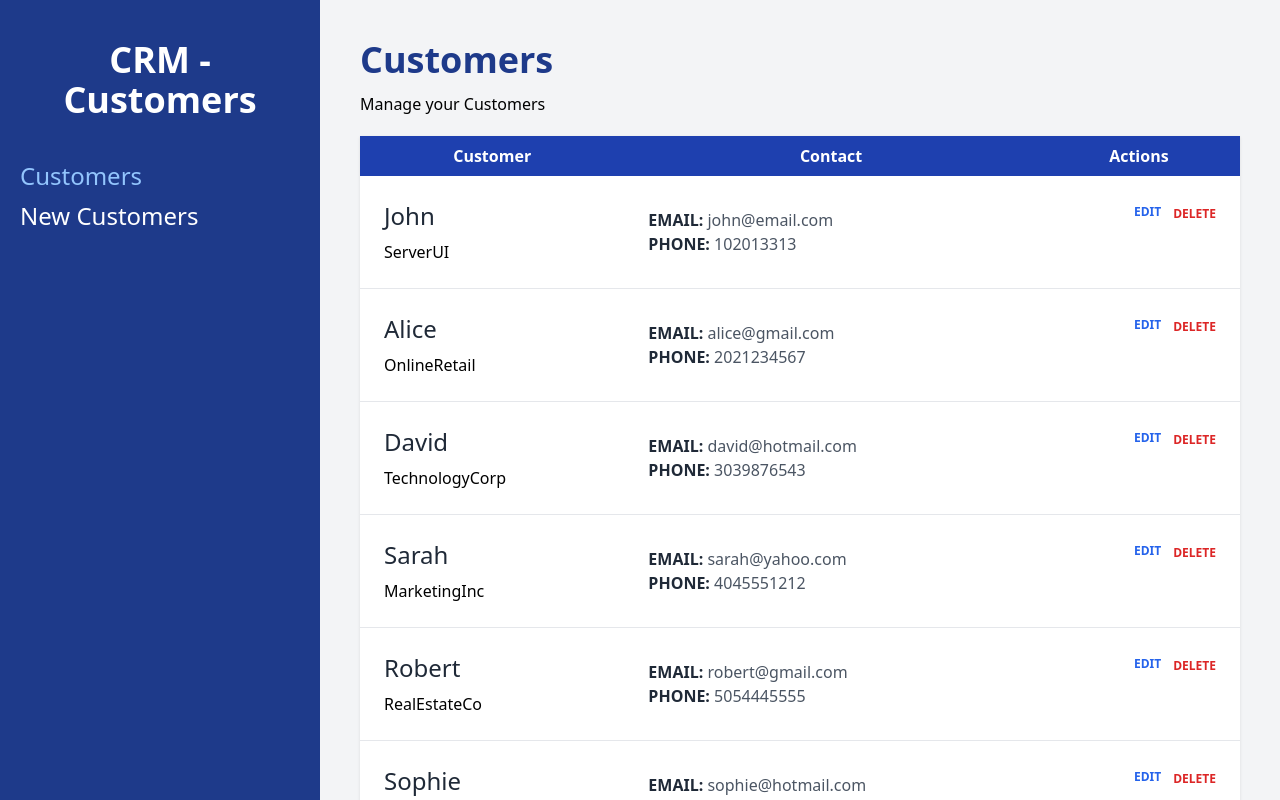
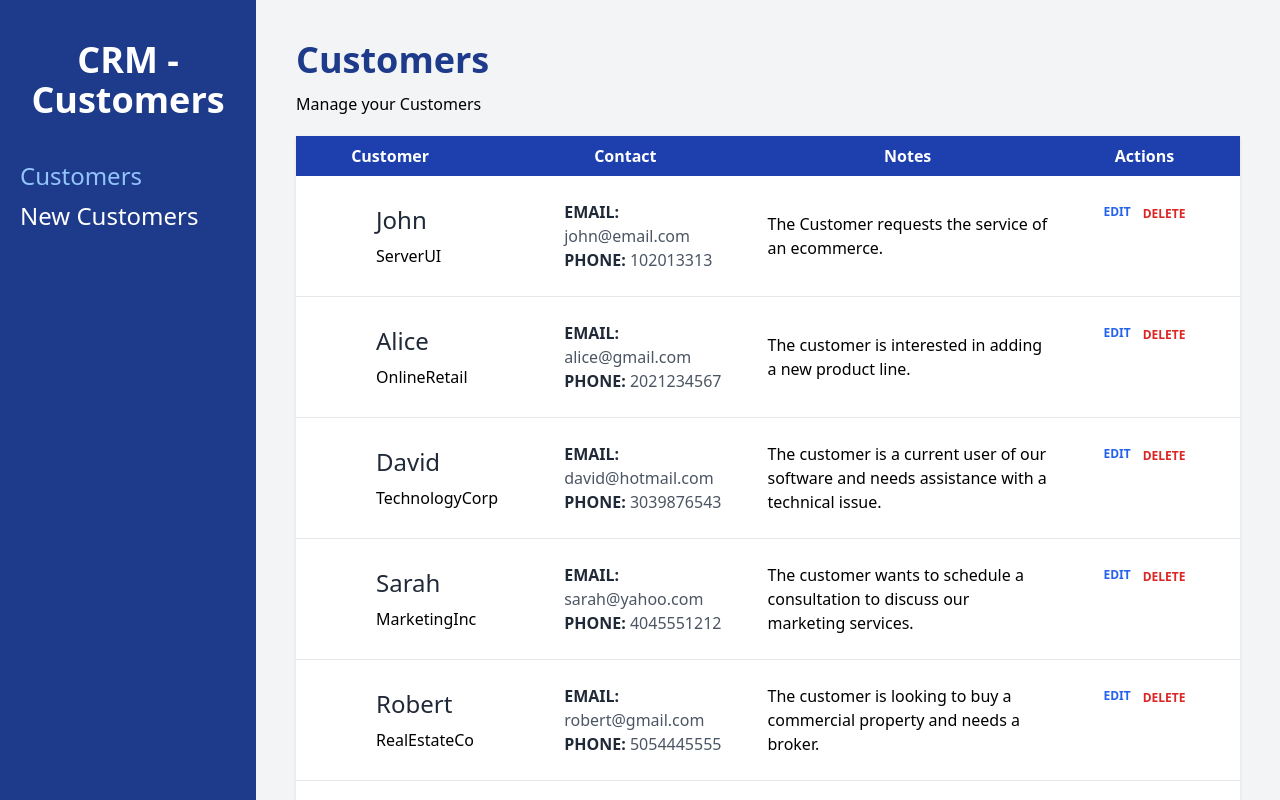
Before and after one commit to MaxiBelli/CRM, a React (Vite) app: page / in a window 1280 px wide. Built offline with nearby package versions, Linux system fonts and the light colour scheme; data requests are answered from the project's data file.

Commit message:
feat: add notes column and update styles

```diff
--- a/src/components/Customer.jsx
+++ b/src/components/Customer.jsx
@@ -8,15 +8,15 @@ export async function action({ params }) {
 
 function Customer({ customer }) {
   const navigate = useNavigate();
-  const { name, company, email, phone, id } = customer;
+  const { id, name, company, email, phone, notes } = customer;
 
   return (
     <tr className="border-b">
-      <td className="p-6 space-y-2">
+      <td className="max-w-[8rem] p-6 pl-20 space-y-2">
         <p className="text-2xl text-gray-800">{name}</p>
         <p>{company}</p>
       </td>
-      <td className="p-6">
+      <td className=" max-w-[12rem] pl-20 p-6 ">
         <p className="text-gray-600">
           {" "}
           <span className="text-gray-800 uppercase font-bold">Email: </span>
@@ -28,7 +28,8 @@ function Customer({ customer }) {
           {phone}{" "}
         </p>
       </td>
-      <td className="p-6 flex gap-3 justify-end">
+      <td className="max-w-[12rem]">{notes}</td>
+      <td className="p-6 flex gap-3 justify-center">
         <button
           type="button"
           className="text-blue-600 hover:text-blue-700 uppercase font-bold text-xs"
--- a/src/components/Layout.jsx
+++ b/src/components/Layout.jsx
@@ -4,7 +4,7 @@ function Layout() {
     const location = useLocation()
     return (
         <div className='md:flex md:min-h-screen'>
-            <aside className='md:w-1/4 bg-blue-900 px-5 py-10'>
+            <aside className='md:w-1/5 bg-blue-900 px-5 py-10'>
                 <h2 className='text-4xl font-black text-center text-white'>CRM - Customers</h2>
                 <nav className='mt-10'>
                     <Link
@@ -16,7 +16,7 @@ function Layout() {
                 </nav>
             </aside>
 
-            <main className='md:w-3/4 p-10 md:h-screen overflow-scroll'>
+            <main className='md:w-4/5 p-10 md:h-screen overflow-scroll'>
                 <Outlet />
             </main>
         </div>
--- a/src/pages/EditCustomer.jsx
+++ b/src/pages/EditCustomer.jsx
@@ -67,7 +67,7 @@ function EditCustomer() {
         </button>
       </div>
 
-      <div className="bg-white shadow rounded-md md:w-3/4 mx-auto px-5 py-10 mt-20">
+      <div className="bg-white shadow rounded-md md:w-3/4 mx-auto px-5 py-10 mt-10">
         {errors?.length &&
           errors.map((error, i) => <Error key={i}>{error}</Error>)}
 
--- a/src/pages/Index.jsx
+++ b/src/pages/Index.jsx
@@ -21,6 +21,7 @@ function Index() {
             <tr>
               <th className="p-2">Customer</th>
               <th className="p-2">Contact</th>
+              <th className="p-2">Notes</th>
               <th className="p-2">Actions</th>
             </tr>
           </thead>
--- a/src/pages/NewCustomer.jsx
+++ b/src/pages/NewCustomer.jsx
@@ -52,7 +52,7 @@ function NewCustomer() {
         </button>
       </div>
 
-      <div className="bg-white shadow rounded-md md:w-3/4 mx-auto px-5 py-10 mt-20">
+      <div className="bg-white shadow rounded-md md:w-3/4 mx-auto px-5 py-10 mt-10">
         {errors?.length &&
           errors.map((error, i) => <Error key={i}>{error}</Error>)}
 
```
